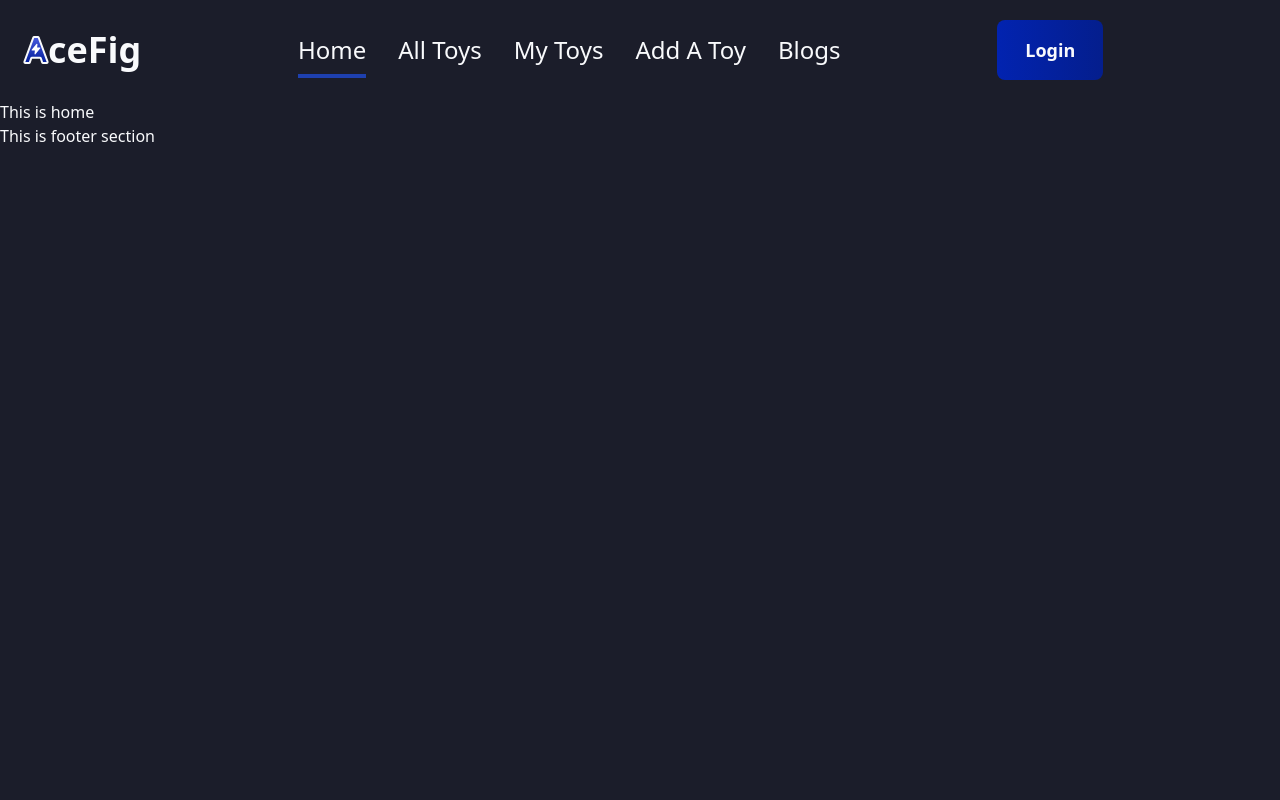
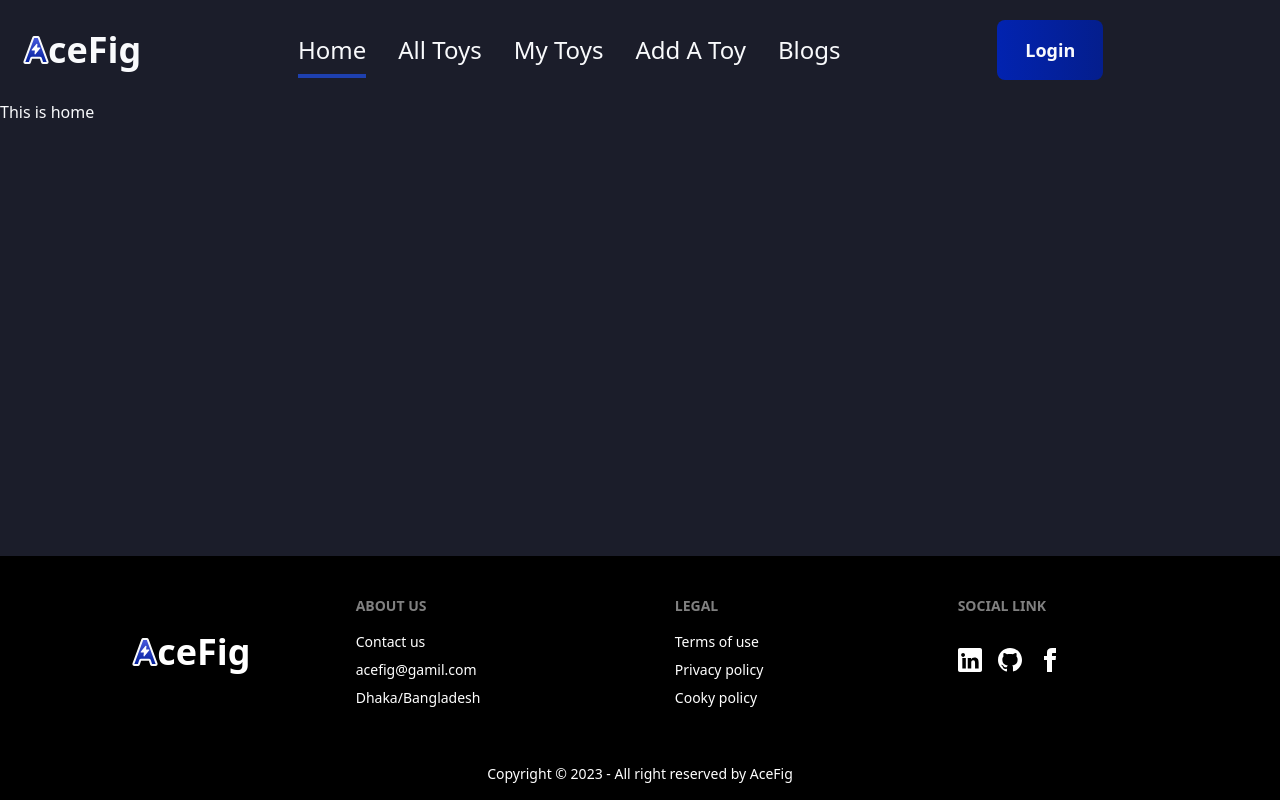
Before and after one commit to AbidReal/toy-marketplace-client, a React (Vite) app: page / in a window 1280 px wide. Built offline with nearby package versions, Linux system fonts and the light colour scheme.

Commit message:
footer done

```diff
--- a/src/Layout/Main.jsx
+++ b/src/Layout/Main.jsx
@@ -5,9 +5,14 @@ import NavBar from "../Pages/Shared/NavBar";
 const Main = () => {
   return (
     <div>
-      <NavBar></NavBar>
-      <Outlet></Outlet>
-      <Footer></Footer>
+      <div className="flex flex-col min-h-screen ">
+        <NavBar></NavBar>
+        <div className="flex-grow">
+          <Outlet></Outlet>
+        </div>
+
+        <Footer className="mt-auto"></Footer>
+      </div>
     </div>
   );
 };
--- a/src/Pages/Shared/Footer.jsx
+++ b/src/Pages/Shared/Footer.jsx
@@ -1,5 +1,78 @@
+import { Link } from "react-router-dom";
+
 const Footer = () => {
-  return <div>This is footer section</div>;
+  return (
+    <div>
+      <footer className="footer p-10 bg-base-300 text-base-content bg-black text-white">
+        <div className=" mx-auto my-auto">
+          <Link to="/" className="flex items-center gap-0">
+            <img
+              className="h-8 w-8 -mr-1"
+              src="/src/assets/logo_white.svg"
+              alt="blank"
+            />
+            <div className=" font-extrabold text-4xl ">ceFig</div>
+          </Link>
+        </div>
+        <div>
+          <span className="footer-title">About us</span>
+
+          <a className="link link-hover">Contact us</a>
+          <a className="link link-hover">acefig@gamil.com</a>
+          <a className="link link-hover">Dhaka/Bangladesh</a>
+        </div>
+        <div>
+          <span className="footer-title">Legal</span>
+          <a className="link link-hover">Terms of use</a>
+          <a className="link link-hover">Privacy policy</a>
+          <a className="link link-hover">Cooky policy</a>
+        </div>
+        <div>
+          <span className="footer-title">Social Link</span>
+          <div className="grid grid-flow-col gap-4 my-4">
+            <a href="https://www.linkedin.com/in/abid-hasan-4952a724a/">
+              <svg
+                xmlns="http://www.w3.org/2000/svg"
+                width="24"
+                height="24"
+                viewBox="0 0 24 24"
+                className="fill-current"
+              >
+                <path d="M22.045 0H1.955C0.876 0 0 0.876 0 1.955v20.089C0 23.124 0.876 24 1.955 24h20.089C23.124 24 24 23.124 24 22.045V1.955C24 0.876 23.124 0 22.045 0zM7.84 20.57H4.324V9.953h3.515v10.617zM5.079 8.904c-1.065 0-1.921-0.856-1.921-1.92 0-1.063 0.856-1.919 1.921-1.919 1.063 0 1.918 0.856 1.918 1.92C6.997 8.048 6.142 8.904 5.079 8.904zM20.57 20.57h-3.516v-5.328c0-1.27-0.025-2.899-1.767-2.899-1.769 0-2.036 1.379-2.036 2.805v5.422h-3.516V9.953h3.35v1.49h0.048c0.466-0.885 1.605-1.823 3.304-1.823 3.537 0 4.184 2.33 4.184 5.362v6.588z" />
+              </svg>
+            </a>
+            <a href="https://github.com/AbidReal">
+              <svg
+                xmlns="http://www.w3.org/2000/svg"
+                width="24"
+                height="24"
+                viewBox="0 0 24 24"
+                className="fill-current"
+              >
+                <path d="M12 0C5.37 0 0 5.373 0 12c0 5.303 3.438 9.8 8.207 11.385.6.113.793-.258.793-.577 0-.285-.01-1.04-.015-2.04-3.338.725-4.042-1.61-4.042-1.61-.546-1.386-1.333-1.756-1.333-1.756-1.09-.745.083-.73.083-.73 1.205.085 1.838 1.236 1.838 1.236 1.07 1.836 2.807 1.305 3.488.997.108-.772.417-1.305.757-1.605-2.65-.3-5.436-1.325-5.436-5.89 0-1.302.465-2.366 1.236-3.196-.124-.302-.535-1.517.117-3.16 0 0 1.003-.32 3.29 1.226.954-.266 1.977-.398 3-.404 1.022.006 2.046.138 3 .404 2.285-1.546 3.287-1.226 3.287-1.226.654 1.643.243 2.858.118 3.16.77.83 1.234 1.894 1.234 3.196 0 4.574-2.79 5.586-5.44 5.882.426.368.805 1.096.805 2.214 0 1.6-.015 2.887-.015 3.277 0 .319.192.694.798.577C20.565 21.797 24 17.303 24 12c0-6.627-5.373-12-12-12"></path>
+              </svg>
+            </a>
+            <a href="https://www.facebook.com/profile.php?id=100038736845651">
+              <svg
+                xmlns="http://www.w3.org/2000/svg"
+                width="24"
+                height="24"
+                viewBox="0 0 24 24"
+                className="fill-current"
+              >
+                <path d="M9 8h-3v4h3v12h5v-12h3.642l.358-4h-4v-1.667c0-.955.192-1.333 1.115-1.333h2.885v-5h-3.808c-3.596 0-5.192 1.583-5.192 4.615v3.385z"></path>
+              </svg>
+            </a>
+          </div>
+        </div>
+      </footer>
+      <footer className="footer footer-center p-4 bg-base-300 text-base-content bg-black text-white">
+        <div>
+          <p>Copyright © 2023 - All right reserved by AceFig</p>
+        </div>
+      </footer>
+    </div>
+  );
 };
 
 export default Footer;
--- a/src/Pages/Shared/NavBar.jsx
+++ b/src/Pages/Shared/NavBar.jsx
@@ -10,12 +10,10 @@ const NavBar = () => {
     <div className="bg-gradient-to-r from-nav to-bar ">
       <div className="custom-container">
         <div className="relative flex items-center justify-between">
-          <div className="flex items-center gap-0">
+          <Link to="/" className="flex items-center gap-0">
             <img className="h-8 w-8 -mr-1" src={logo} alt="blank" />
-            <Link to="/" className=" font-extrabold text-4xl ">
-              ceFig
-            </Link>
-          </div>
+            <div className=" font-extrabold text-4xl ">ceFig</div>
+          </Link>
 
           {/* nav section  */}
 
@@ -91,12 +89,10 @@ const NavBar = () => {
                   <div className="p-5 bg-[#1b1d2a] border rounded-lg shadow-sm">
                     {/* logo */}
                     <div className="flex items-center justify-between mg-4">
-                      <div className="flex items-center gap-0">
-                        <img className="h-7 w-7 -mr-1" src={logo} alt="blank" />
-                        <Link to="/" className=" font-extrabold text-3xl ">
-                          ceFig
-                        </Link>
-                      </div>
+                      <Link to="/" className="flex items-center gap-0">
+                        <img className="h-8 w-8 -mr-1" src={logo} alt="blank" />
+                        <div className=" font-extrabold text-4xl ">ceFig</div>
+                      </Link>
 
                       {/* dropdown close button */}
                       <div>
```
